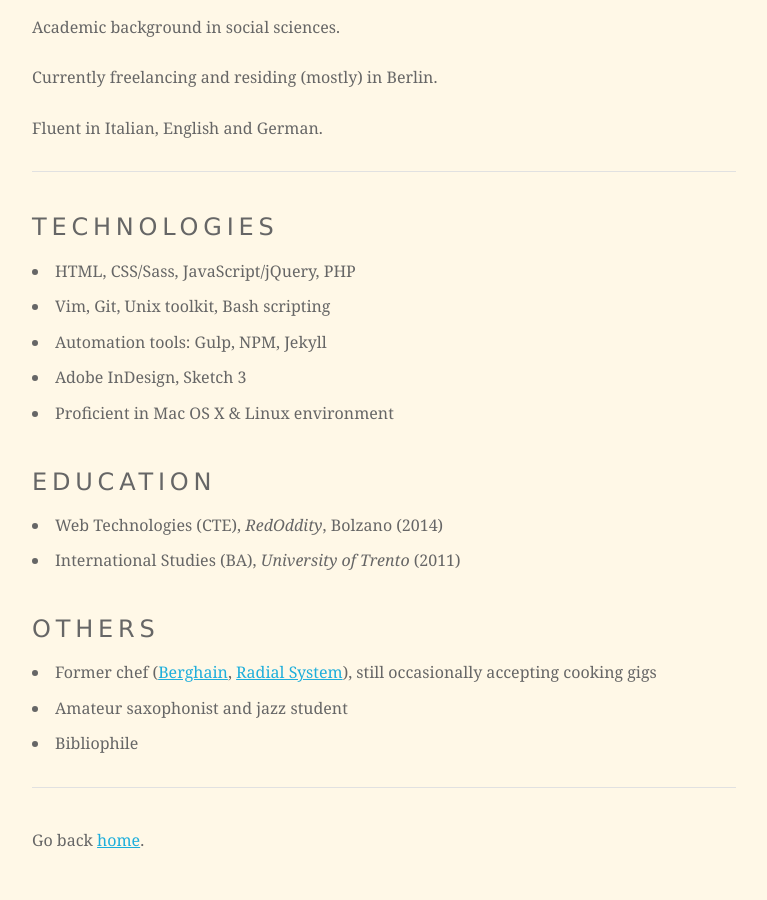
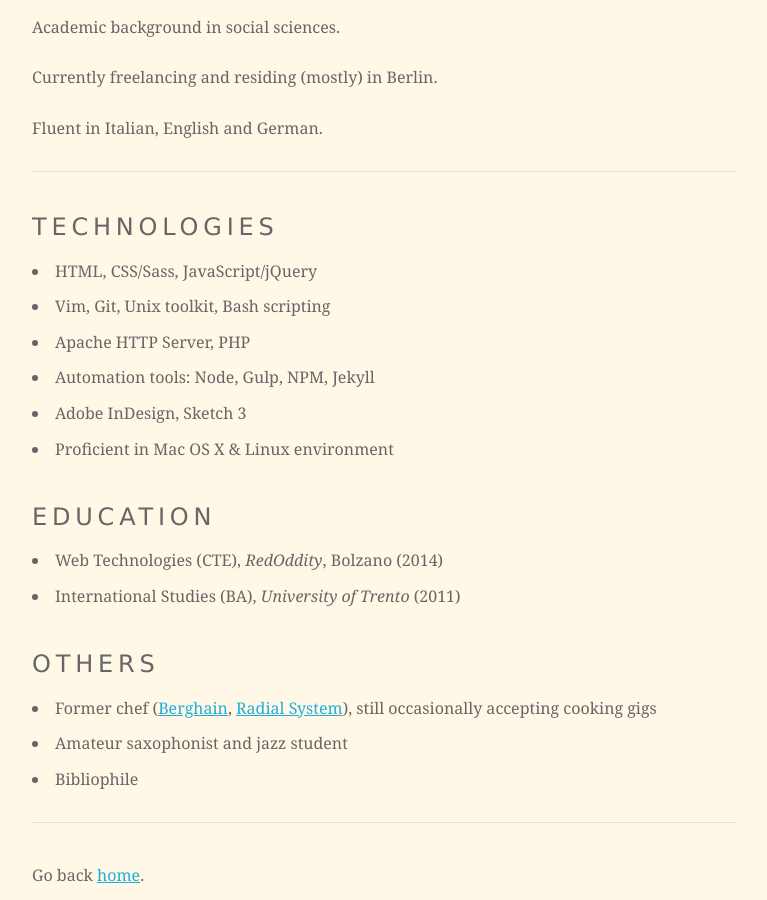
Before and after one commit to mrzool/mrzool.github.io, a Jekyll site: the page built from about/index.md, in a window 1280 px wide and 900 px high, scrolled down 464 px. Shown: the whole window, without its empty margins (0-767 px from the left). Built offline with Jekyll 4.4.1, drawn with Linux system fonts in a browser that asks for light colours.

Commit message:
Update index.md

```diff
--- a/about/index.md
+++ b/about/index.md
@@ -21,9 +21,10 @@ Fluent in Italian, English and German.
 
 ### Technologies
 
-- HTML, CSS/Sass, JavaScript/jQuery, PHP
+- HTML, CSS/Sass, JavaScript/jQuery
 - Vim, Git, Unix toolkit, Bash scripting
-- Automation tools: Gulp, NPM, Jekyll
+- Apache HTTP Server, PHP
+- Automation tools: Node, Gulp, NPM, Jekyll
 - Adobe InDesign, Sketch 3
 - Proficient in Mac OS X & Linux environment
 
```
